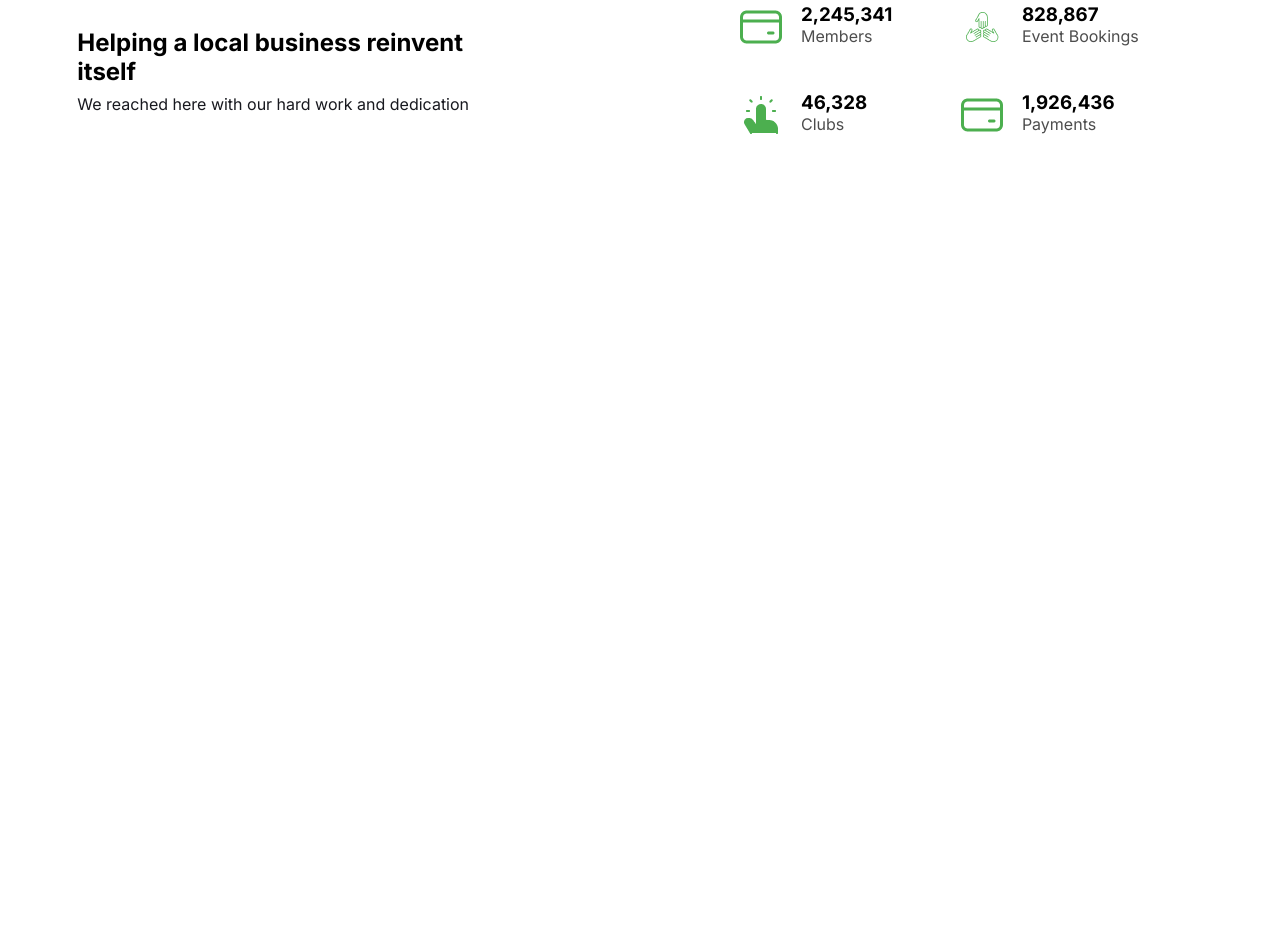
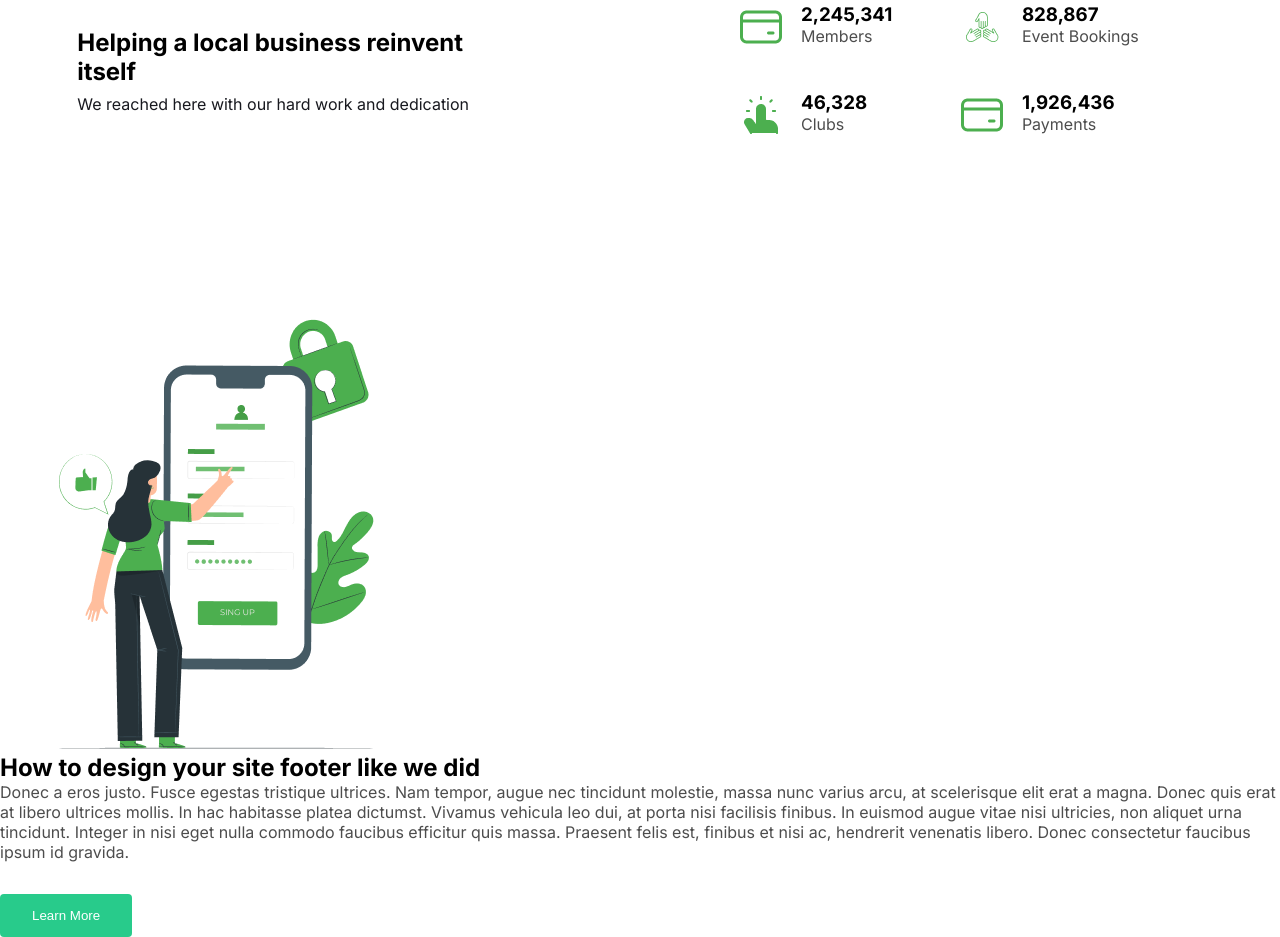
Before and after one commit to anapicoli/Nexcent, a plain HTML site: page index.html in a window 1280 px wide. Shown: the part 1939-2876 px from the top of the page. Before the commit the page ends 2254 px from the top, so only its background shows below. Drawn offline with Linux system fonts and the light colour scheme; a web font is replaced by a local one.

Commit message:
Feat: Created Design section in index.html

```diff
--- a/index.html
+++ b/index.html
@@ -16,9 +16,7 @@
 </head>
 <body>
 
-
   <!---- Header ---->
-
   <header>
 
     <div class="logo">
@@ -74,6 +72,7 @@
       <img src="./src/assets/images/Logo5.png" alt="Logo da empresa 5" title="Logo da empresa 5" loading="lazy">
       <img src="./src/assets/images/Logo6.png" alt="Logo da empresa 6" title="Logo da empresa 6" loading="lazy">
       <img src="./src/assets/images/Logo3.png" alt="Logo da empresa 7" title="Logo da empresa 7" loading="lazy">
+  </div>
 </section>
 
 <!---------- Fim  Our Clients ---------->
@@ -102,9 +101,9 @@
             <h3>Clubs And Groups</h3>
             <p>Our membership management software provides full automation of membership renewals and payments</p>
         </article>
-
     </div>
 </section>
+
 <!----------  fIM  MANAGE SYSTEM ----------->
 
 <!----------  Pixelgrade ----------->
@@ -122,7 +121,6 @@
 
 <!----------  fIM  Pixelgrade ----------->
 
-
 <!--------  Helping Local --------------->
 
 <section class="Helping-Local">
@@ -132,7 +130,9 @@
     </div>
 
     <div class="helpin-statistic">
+
     <!---item 1-->
+
     <div class=" helpin-itens">
         <img src="./src/assets/images/Icon7.png" alt="">
         <div class="information-itens">
@@ -154,7 +154,6 @@
     </div>
 
     <!--- fim item 2-->
-
 
     <!---item 3-->
 
@@ -185,6 +184,21 @@
 
 <!-------- Fim  Helping Local ----------->
 
+<!-------- Design ----------->
+
+<section class="how-design">
+    <div class="how-design-img">
+        <img src="./src/assets/images/pana.png" alt="Ilustração de uma mulher em frente a um celular, mexendo em uma tela de cadastro" title=" Ilustração de uma mulher em frente a um celular, mexendo em uma tela de cadastro" loading="lazy">
+    </div>
+    <div class="how-design-content">
+        <h2>How to design your site footer like we did</h2>
+        <p>Donec a eros justo. Fusce egestas tristique ultrices. Nam tempor, augue nec tincidunt molestie, massa nunc varius arcu, at scelerisque elit erat a magna. Donec quis erat at libero ultrices mollis. In hac habitasse platea dictumst. Vivamus vehicula leo dui, at porta nisi facilisis finibus. In euismod augue vitae nisi ultricies, non aliquet urna tincidunt. Integer in nisi eget nulla commodo faucibus efficitur quis massa. Praesent felis est, finibus et nisi ac, hendrerit venenatis libero. Donec consectetur faucibus ipsum id gravida.</p>
+        <button class="btn-primary">Learn More</button>
+    </div>
+</section>
+
+<!-------- Fim Design ----------->
+
 
 </body>
 </html>
```
Lines whose indentation alone changed are shown as unchanged.
